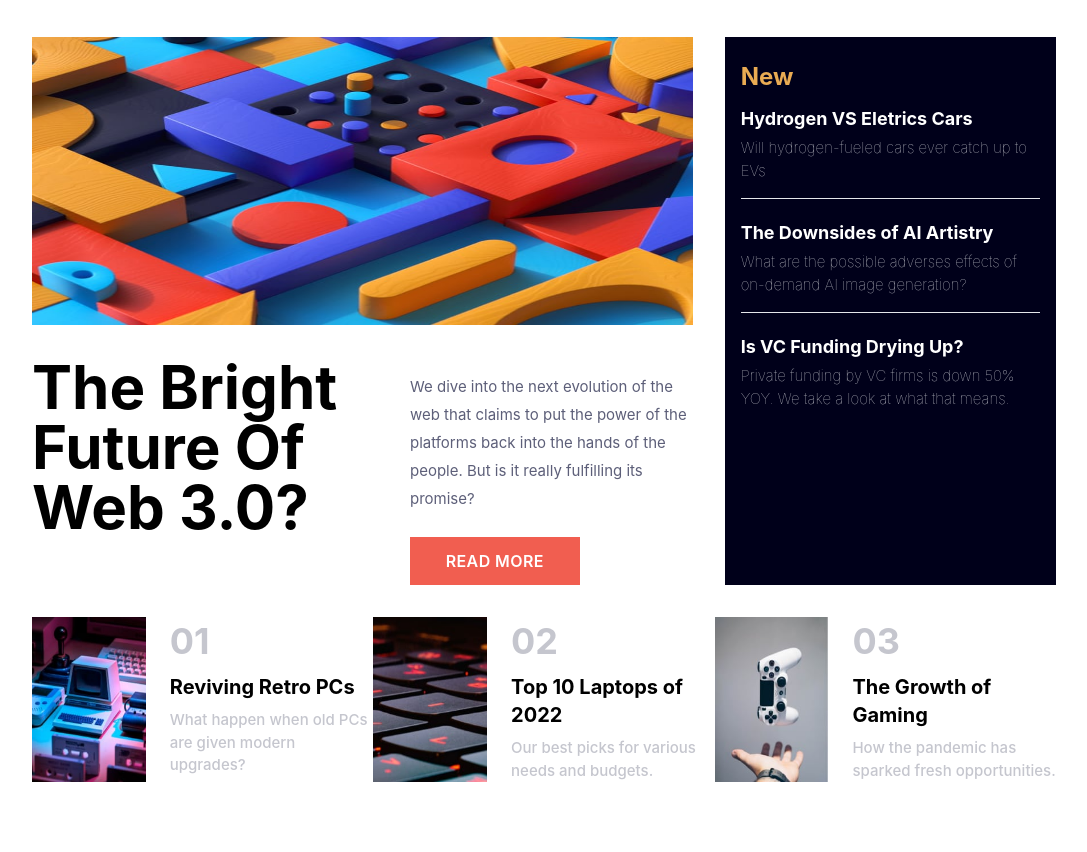
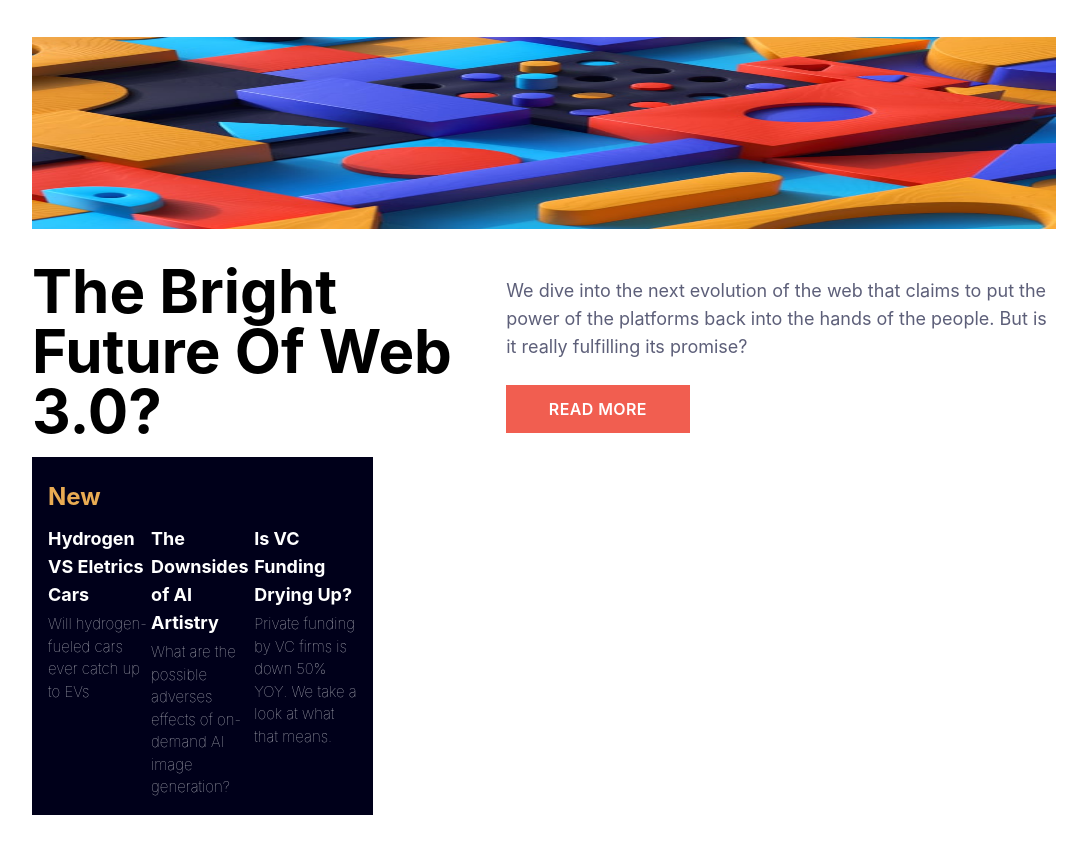
Before and after one commit to inkkonito/frontend_mentor, a website: page news_homepage/result/src/index.html in a window 1280 px wide. Shown: the part 99-951 px from the top of the page, without its empty margins (96-1183 px from the left). Before the commit the page ends 905 px from the top, so only its background shows below. Drawn offline with Linux system fonts and the light colour scheme.

Commit message:
working on responsive

```diff
--- a/news_homepage/result/src/index.html
+++ b/news_homepage/result/src/index.html
@@ -5,15 +5,24 @@
     <meta name="viewport" content="width=device-width, initial-scale=1.0" />
     <title>News Homepage</title>
     <link rel="stylesheet" href="output.css" />
+    <script src="script.js"></script>
   </head>
   <body class="container mx-auto flex w-screen justify-center">
     <div
       class="container mx-2 my-4 flex w-[385px] flex-col bg-white p-2 sm:mx-auto sm:w-[1440px] sm:px-32"
     >
-      <div class="container flex justify-between items-center sm:mt-8">
+      <div class="container flex items-center justify-between sm:mt-8">
         <img src="./img/logo.svg" alt="" />
-        <img src="./img/icon-menu.svg" alt="" class="md:hidden" />
-        <ul class="hidden md:visible md:flex md:gap-x-4 text-_darkgraywish-blue">
+        <img
+          src="./img/icon-menu.svg"
+          id="iconMenu"
+          onclick="changeIcon()"
+          alt=""
+          class="md:hidden"
+        />
+        <ul
+          class="hidden text-_darkgraywish-blue md:visible md:flex md:gap-x-4"
+        >
           <li><a href="">Home</a></li>
           <li><a href="">New</a></li>
           <li><a href="">Popular</a></li>
@@ -21,45 +30,54 @@
           <li><a href="">Categories</a></li>
         </ul>
       </div>
-      <div class="sm:container sm:flex sm:gap-x-8 sm:mt-10">
-        <div class="container flex flex-col sm:w-2/3">
-          <div class="container my-4 flex sm:my-0 sm:h-content">
-            <img src="./img/image-web-3-mobile.jpg" alt="" class="sm:w-full sm:h-72"/>
+      <div class="sm:container sm:mt-10 sm:flex sm:gap-x-8 flex-col">
+        <div class="container flex flex-col md:w-full">
+          <div class="sm:h-content container my-4 flex sm:my-0">
+            <img
+              src="./img/image-web-3-mobile.jpg"
+              alt=""
+              class="sm:h-72 sm:w-full md:h-40 lg:h-48"
+            />
           </div>
-          <div class="container flex flex-col sm:flex-row sm:mt-8">
+          <div class="container flex shrink-0 flex-col sm:mt-8 md:flex-row">
             <h1 class="text-5xl font-bold capitalize sm:text-6xl">
               The bright future of web 3.0?
             </h1>
             <div class="container flex flex-col">
-              <p class="mb-6 mt-4 leading-7 text-_darkgraywish-blue">
+              <p class="mb-6 mt-4 leading-7 text-_darkgraywish-blue md:text-lg">
                 We dive into the next evolution of the web that claims to put
                 the power of the platforms back into the hands of the people.
                 But is it really fulfilling its promise?
               </p>
               <a
                 href="/learnmore"
-                class="w-1/3 bg-_soft-red py-3 px-3 text-center uppercase text-white sm:w-3/5 sm:font-semibold sm:tracking-wide"
+                class="w-1/3 bg-_soft-red px-3 py-3 text-center uppercase text-white sm:w-3/5 sm:font-semibold sm:tracking-wide md:w-2/6"
                 >Read more</a
               >
             </div>
           </div>
         </div>
         <div
-          class="container my-2 mt-6 flex flex-col bg-_very-dark-blue p-4 sm:m-0 sm:w-1/3"
+          class="container my-2 mt-6 flex flex-col bg-_very-dark-blue p-4 md:w-1/3 md:mt-4"
         >
           <h2 class="my-2 text-2xl font-bold text-_soft-orange">New</h2>
-          <div class="container flex flex-col text-white">
+          <div class="container flex flex-col text-white md:flex-row">
+            <div class="md:flex md:w-1/3 md:flex-col">
               <h3 class="my-1 font-bold">Hydrogen VS Eletrics Cars</h3>
               <p class="font-thin text-_graywish-blue">
                 Will hydrogen-fueled cars ever catch up to EVs
               </p>
+            </div>
             <hr class="my-4" />
+            <div class="md:flex md:w-1/3 md:flex-col">
               <h3 class="my-1 font-bold">The Downsides of AI Artistry</h3>
               <p class="font-thin text-_graywish-blue">
                 What are the possible adverses effects of on-demand AI image
                 generation?
               </p>
+            </div>
             <hr class="my-4" />
+            <div class="md:flex md:w-1/3 md:flex-col">
               <h3 class="my-1 font-bold">Is VC Funding Drying Up?</h3>
               <p class="font-thin text-_graywish-blue">
                 Private funding by VC firms is down 50% YOY. We take a look at
@@ -68,11 +86,14 @@
             </div>
           </div>
         </div>
+      </div>
       <div class="container mt-8 flex flex-col gap-y-6 sm:flex-row">
         <div class="container flex gap-x-6">
-          <img src="./img/image-retro-pcs.jpg" alt="" class="w-1/3" />
+          <img src="./img/image-retro-pcs.jpg" alt="" class="w-1/3 md:h-36" />
           <div class="container flex flex-col">
-            <h4 class="my-1 text-4xl font-bold text-_graywish-blue">01</h4>
+            <h4 class="my-1 text-4xl font-bold text-_graywish-blue md:text-2xl">
+              01
+            </h4>
             <h3 class="my-2 text-xl font-bold">Reviving Retro PCs</h3>
             <p class="font-medium text-_graywish-blue">
               What happen when old PCs are given modern upgrades?
@@ -80,9 +101,11 @@
           </div>
         </div>
         <div class="container flex gap-x-6">
-          <img src="./img/image-top-laptops.jpg" alt="" class="w-1/3" />
+          <img src="./img/image-top-laptops.jpg" alt="" class="w-1/3 md:h-36" />
           <div class="container flex flex-col">
-            <h4 class="my-1 text-4xl font-bold text-_graywish-blue">02</h4>
+            <h4 class="my-1 text-4xl font-bold text-_graywish-blue md:text-2xl">
+              02
+            </h4>
             <h3 class="my-2 text-xl font-bold">Top 10 Laptops of 2022</h3>
             <p class="font-medium text-_graywish-blue">
               Our best picks for various needs and budgets.
@@ -90,9 +113,15 @@
           </div>
         </div>
         <div class="container flex gap-x-6">
-          <img src="./img/image-gaming-growth.jpg" alt="" class="w-1/3" />
+          <img
+            src="./img/image-gaming-growth.jpg"
+            alt=""
+            class="w-1/3 md:h-36"
+          />
           <div class="container flex flex-col">
-            <h4 class="my-1 text-4xl font-bold text-_graywish-blue">03</h4>
+            <h4 class="my-1 text-4xl font-bold text-_graywish-blue md:text-2xl">
+              03
+            </h4>
             <h3 class="my-2 text-xl font-bold">The Growth of Gaming</h3>
             <p class="font-medium text-_graywish-blue">
               How the pandemic has sparked fresh opportunities.
--- /dev/null
+++ b/news_homepage/result/src/script.js
@@ -0,0 +1,8 @@
+function changeIcon() {
+    var img1 = "./img/icon-menu.svg";
+    var img2 = "./img/icon-menu-close.svg";
+
+    var imgElement = document.getElementById('iconMenu');
+
+    imgElement.src = (imgElement.src === img1)? img2 : img1;
+    }
```
Also changed, not shown: news_homepage/result/src/output.css. Lines whose indentation alone changed are shown as unchanged.
